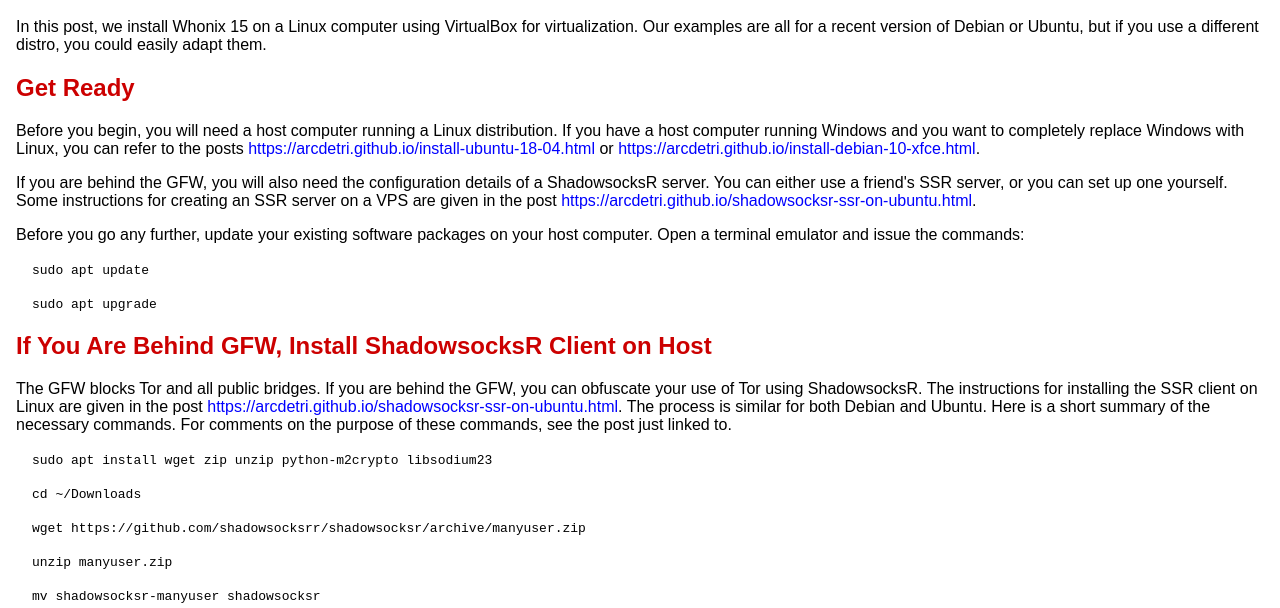
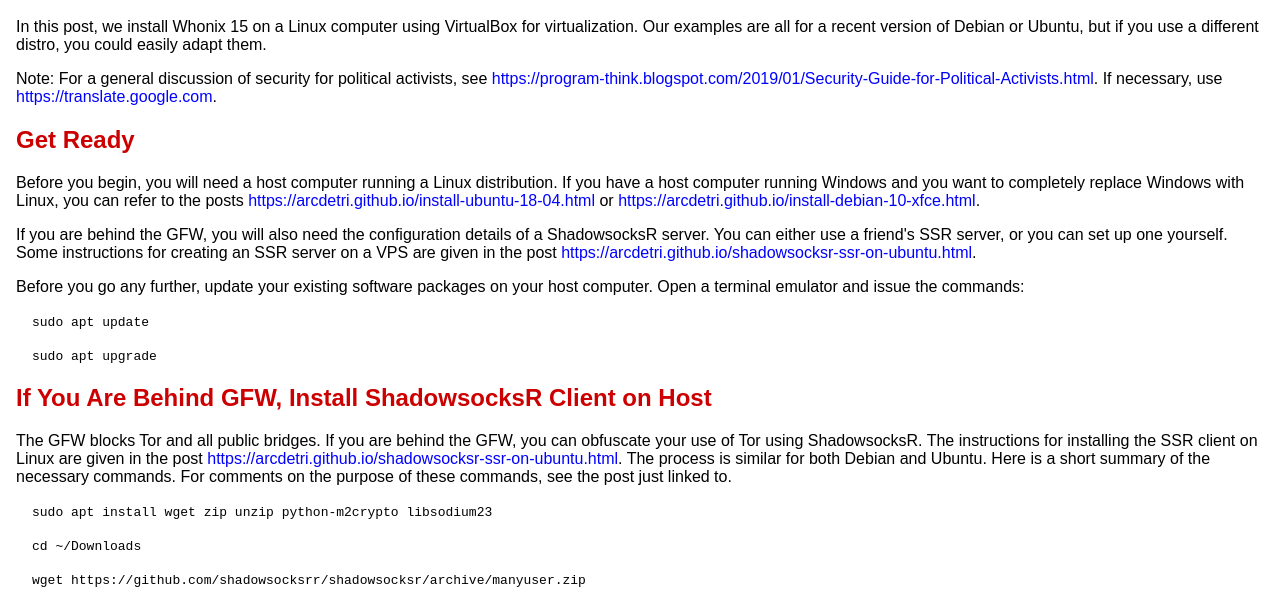
Before and after one commit to arcdetri/arcdetri.github.io, a plain HTML site: page whonix-15-linux-virtualbox.html in a window 1280 px wide. Shown: the part 181-789 px from the top of the page. Drawn offline with Linux system fonts and the light colour scheme.

Commit message:
Update whonix-15-linux-virtualbox.html

```diff
--- a/whonix-15-linux-virtualbox.html
+++ b/whonix-15-linux-virtualbox.html
@@ -21,6 +21,7 @@
 
 <h1>Install Whonix 15 on Linux Host Using VirtualBox</h1>
 <p>In this post, we install Whonix 15 on a Linux computer using VirtualBox for virtualization. Our examples are all for a recent version of Debian or Ubuntu, but if you use a different distro, you could easily adapt them.</p>
+<p>Note: For a general discussion of security for political activists, see <a href="https://program-think.blogspot.com/2019/01/Security-Guide-for-Political-Activists.html"  target="_blank">https://program-think.blogspot.com/2019/01/Security-Guide-for-Political-Activists.html</a>. If necessary, use <a href="https://translate.google.com/" target="_blank">https://translate.google.com</a>.</p>
 
 <h2>Get Ready</h2>
 <p>Before you begin, you will need a host computer running a Linux distribution. If you have a host computer running Windows and you want to completely replace Windows with Linux, you can refer to the posts <a href="https://arcdetri.github.io/install-ubuntu-18-04.html" target="_blank">https://arcdetri.github.io/install-ubuntu-18-04.html</a> or <a href="https://arcdetri.github.io/install-debian-10-xfce.html" target="_blank">https://arcdetri.github.io/install-debian-10-xfce.html</a>.</p>
```
